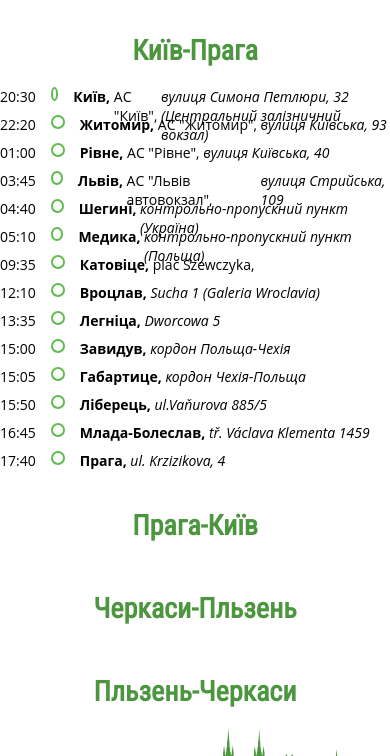
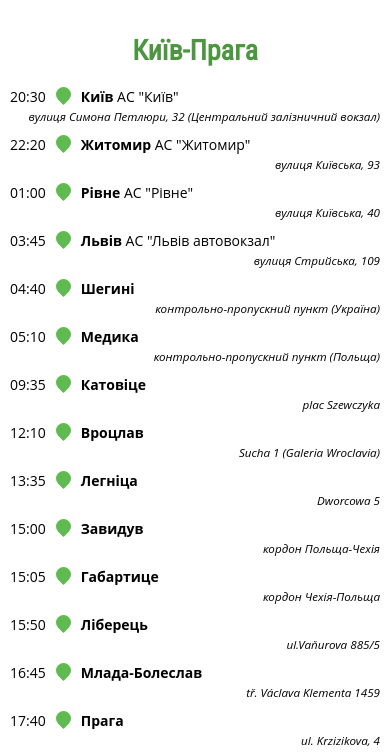
Before and after one commit to Apex-ua/vilartrans, a website: page src/routes.html in a window 390 px wide. Shown: the part 56-812 px from the top of the page. Drawn offline with nearby package versions, Linux system fonts and the light colour scheme; files that its build step writes are made by us from their sources.

Commit message:
routes mobile view + added link to maps

```diff
--- a/src/css/scss/blocks/_all-routes.scss
+++ b/src/css/scss/blocks/_all-routes.scss
@@ -3,4 +3,5 @@
     flex-direction: column;
     align-items: center;
     justify-content: center;
+    margin: 0 10px;
 }
--- a/src/css/scss/blocks/_point.scss
+++ b/src/css/scss/blocks/_point.scss
@@ -1,43 +1,44 @@
 .point {
     display: flex;
-    height: 2em;
-    &__time{}
+    justify-content: flex-start;
+    align-items: baseline;
+    flex-wrap: wrap;
+    margin: 10px 0;
+    // &__time{    }
     &__icon{
-        position: relative;
-        display: inline-block;
-        background-image: none;
-        background-color: transparent;
-        border-radius: 50%;
-        box-shadow: inset 0 0 0 2px $logo_green;
-        width: 1em;
-        height: 1em;
-        margin: 0 15px;
-        vertical-align: middle;
-        // &::after{
-        //     color: $logo_green;
-        //     border: 1px solid;
-        //     content: " ";
-        //     height: 15px;
-        //     left: 50%;
-        //     position: absolute;
-        //     bottom: -15px;
-        //     transform: translateX(-50%);
-        // }
+        width: 15px;
+        height: 15px;
+        border-radius: 50% 50% 50% 0;
+        background: $logo_green;
+        transform: rotate(-45deg);
+        left: 50%;
+        top: 50%;
+        margin: 0 10px;
     }
     &__city{
         font-weight: bolder;
         &::after{
-            content: ", ";
+            content: " ";
             white-space: pre;
         }
     }
     &__name{
         &::after{
-            content: ", ";
+            content: " ";
             white-space: pre;
         }
     }
     &__adress{
         font-style: italic;
+        font-size: smaller;
+    }
+    &__url{
+        color: black;
+        text-align: right;
+        width: 100%;
+        @media only screen and (min-width: $medium_devices) {
+            width: unset;
+            text-align: unset;
+        }
     }
 }
--- a/src/data/routes.json
+++ b/src/data/routes.json
@@ -69,8 +69,8 @@
                 {
                     "id": "6",
                     "сity": "Катовіце",
-                    "name": "plac Szewczyka",
-                    "adress": "",
+                    "name": "",
+                    "adress": "plac Szewczyka",
                     "arrival": "",
                     "departure": "09:35",
                     "trip_day": "1",
@@ -144,7 +144,7 @@
                     "arrival": "",
                     "departure": "17:40",
                     "trip_day": "1",
-                    "map_url": "https://goo.gl/maps/Co5SFaRSjacQwuas6"
+                    "map_url": "https://goo.gl/maps/veP8zKnDKodvY8Ao7"
                 }
             ]
         },
--- a/src/js/script.js
+++ b/src/js/script.js
@@ -5,7 +5,6 @@ fetch(routes_json)
   .then(response => {
     response.routes.forEach(
       (item) => {
-        // alert(item.name)
         createRoute(item, routeContainer);
       }
     )
@@ -45,6 +44,7 @@ function createScheduleItem(data) {
   const pointIcon = document.createElement('span');
   const pointCity = document.createElement('span');
   const pointName = document.createElement('span');
+  const pointMapUrl = document.createElement('a');
   const pointAdress = document.createElement('span');
 
   point.setAttribute('class', 'point');
@@ -71,7 +71,19 @@ function createScheduleItem(data) {
     point.appendChild(pointName);
   }
 
-  point.appendChild(pointAdress);
+  if (data.map_url) {
+    pointMapUrl.setAttribute('href', data.map_url);
+    pointMapUrl.setAttribute('class', 'point__url');
+    pointMapUrl.setAttribute('target', '_blank');
+    pointMapUrl.appendChild(pointAdress);
+    point.appendChild(pointMapUrl);
+  } else {
+    point.appendChild(pointAdress);
+  }
+
+
+
+  // point.appendChild(pointAdress);
 
   return point;
 }
```
Also changed, not shown: build/css/style.css.
